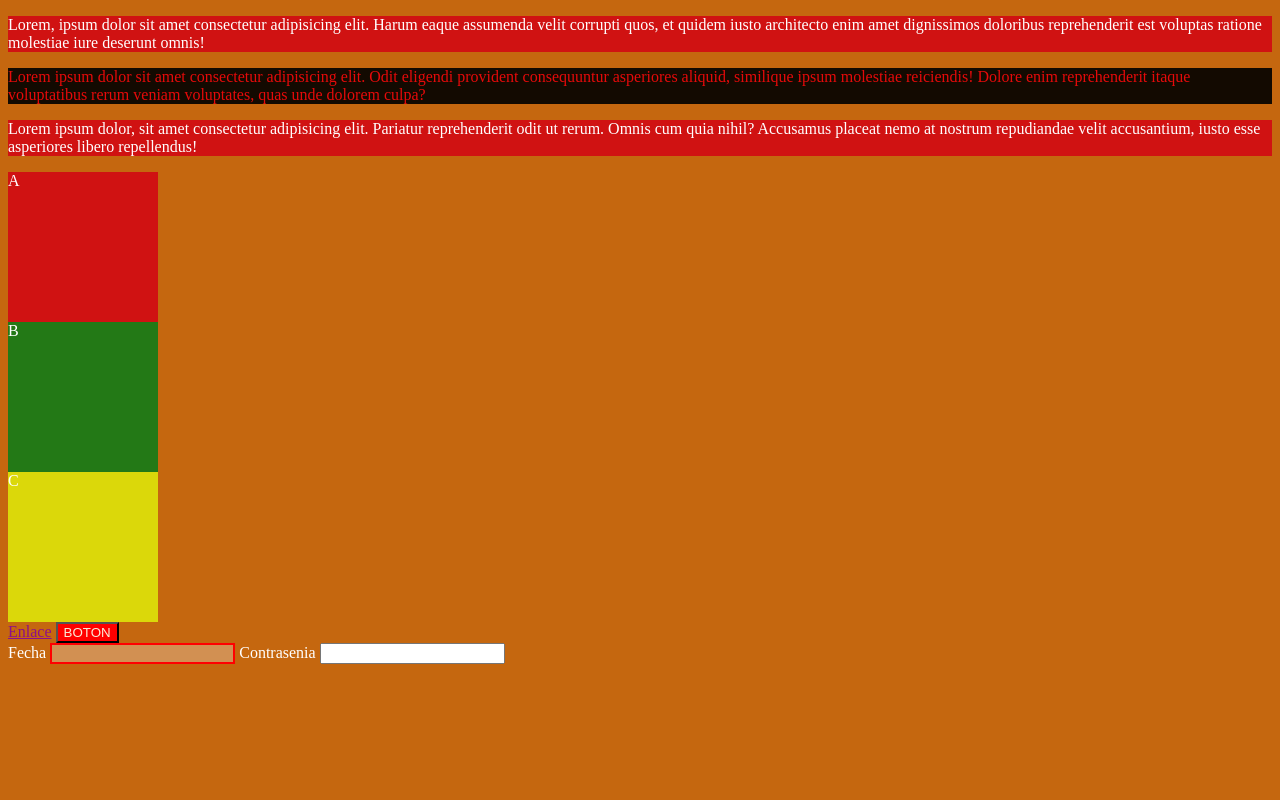
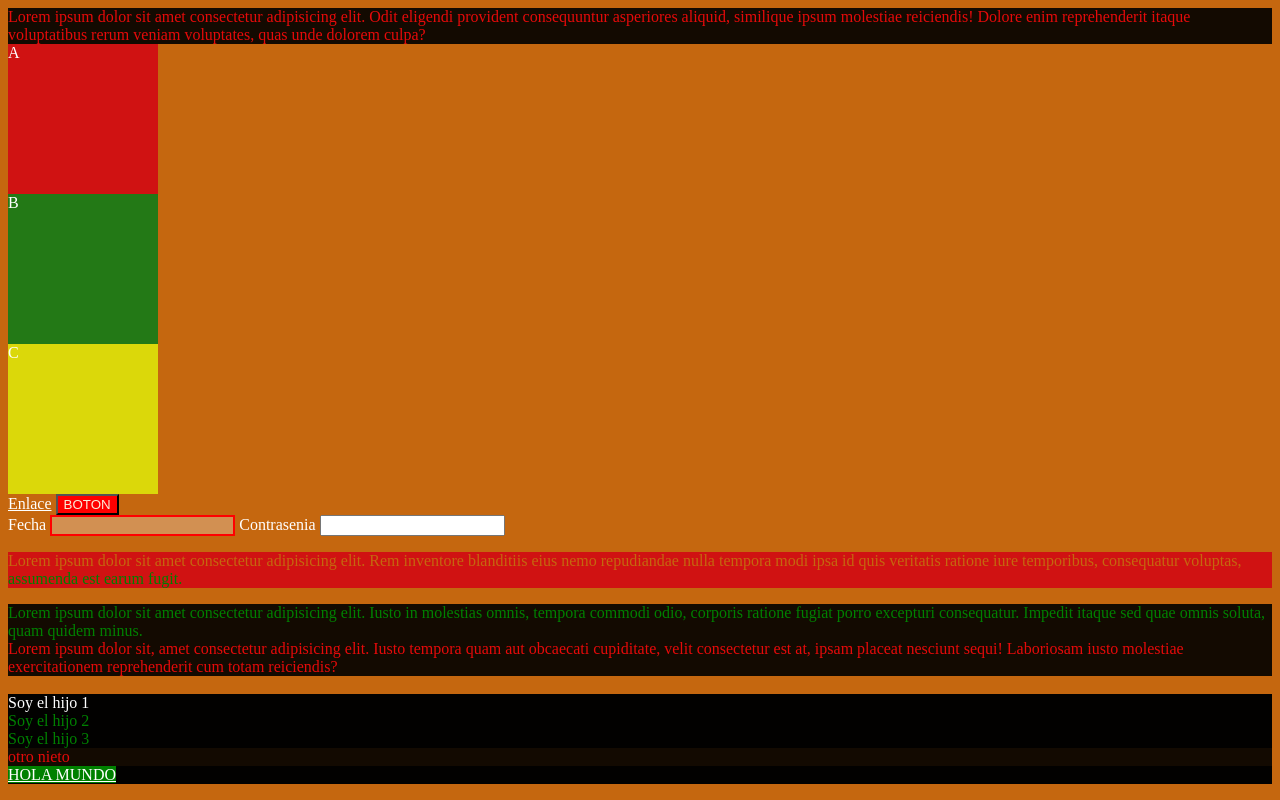
Before and after one commit to AldrinZurita/tec_web_colores, a plain HTML site: page index.html in a window 1280 px wide. Drawn offline with Linux system fonts and the light colour scheme.

Commit message:
Mas selectores

```diff
--- a/CSS/estilos.css
+++ b/CSS/estilos.css
@@ -6,6 +6,10 @@ p{
     background-color: rgb(208, 18, 18);
     color: white;
 }
+p::first-line{
+    color: rgb(197, 103, 15);
+}
+
 div {
     background-color: rgba(0,0,0,0.9);
     color: hsl(0, 92%, 47%);
@@ -37,7 +41,7 @@ div {
     color:rgb(255,255,255);
 }
 
-a[title]{
+a[title]:hover{
     color: rgb(139, 15, 139);
 }
 button{
@@ -50,3 +54,20 @@ button:hover{
 input:disabled{
     border: 2px solid rgb(255,0,0);
 }
+.fooo, .bar{
+    color: green;
+}
+
+.abuelo div{
+    color:#ffffff;
+}
+
+.hijo1~div{
+    color:green;
+}
+#outer a{
+    background-color: red;
+}
+#outer #inner a{
+    background-color: green;
+}
--- a/index.html
+++ b/index.html
@@ -7,9 +7,7 @@
     <link rel="stylesheet" href="CSS/estilos.css">
 </head>
 <body>
-    <p>Lorem, ipsum dolor sit amet consectetur adipisicing elit. Harum eaque assumenda velit corrupti quos, et quidem iusto architecto enim amet dignissimos doloribus reprehenderit est voluptas ratione molestiae iure deserunt omnis!</p>
     <div>Lorem ipsum dolor sit amet consectetur adipisicing elit. Odit eligendi provident consequuntur asperiores aliquid, similique ipsum molestiae reiciendis! Dolore enim reprehenderit itaque voluptatibus rerum veniam voluptates, quas unde dolorem culpa?</div>
-    <p>Lorem ipsum dolor, sit amet consectetur adipisicing elit. Pariatur reprehenderit odit ut rerum. Omnis cum quia nihil? Accusamus placeat nemo at nostrum repudiandae velit accusantium, iusto esse asperiores libero repellendus!</p>
     <div class="caja1" id="foo">A</div>
     <div class="caja2">B</div>
     <div class="caja3">C</div>
@@ -21,5 +19,27 @@
         <label for="contrasenia">Contrasenia</label>
         <input type="text" type="password">
     </form>
+    <p class="fooo">
+        Lorem ipsum dolor sit amet consectetur adipisicing elit. Rem inventore blanditiis eius nemo repudiandae nulla tempora modi ipsa id quis veritatis ratione iure temporibus, consequatur voluptas, assumenda est earum fugit.
+    </p>
+    <div class="bar">
+        Lorem ipsum dolor sit amet consectetur adipisicing elit. Iusto in molestias omnis, tempora commodi odio, corporis ratione fugiat porro excepturi consequatur. Impedit itaque sed quae omnis soluta, quam quidem minus.
+    </div>
+    <div class="bazz">
+        Lorem ipsum dolor sit, amet consectetur adipisicing elit. Iusto tempora quam aut obcaecati cupiditate, velit consectetur est at, ipsam placeat nesciunt sequi! Laboriosam iusto molestiae exercitationem reprehenderit cum totam reiciendis?
+    </div><br>
+    <div class="abuelo">
+        <div class="hijo1">Soy el hijo 1</div>
+        <div class="hijo2">Soy el hijo 2</div>
+        <div class="hijo3">Soy el hijo 3</div>
+    </div>
+    <div class="nieto">
+        otro nieto
+    </div>
+    <div id="outer">
+        <div id="inner">
+            <a href="">HOLA MUNDO</a>
+        </div>
+    </div>
 </body>
 </html>
```
